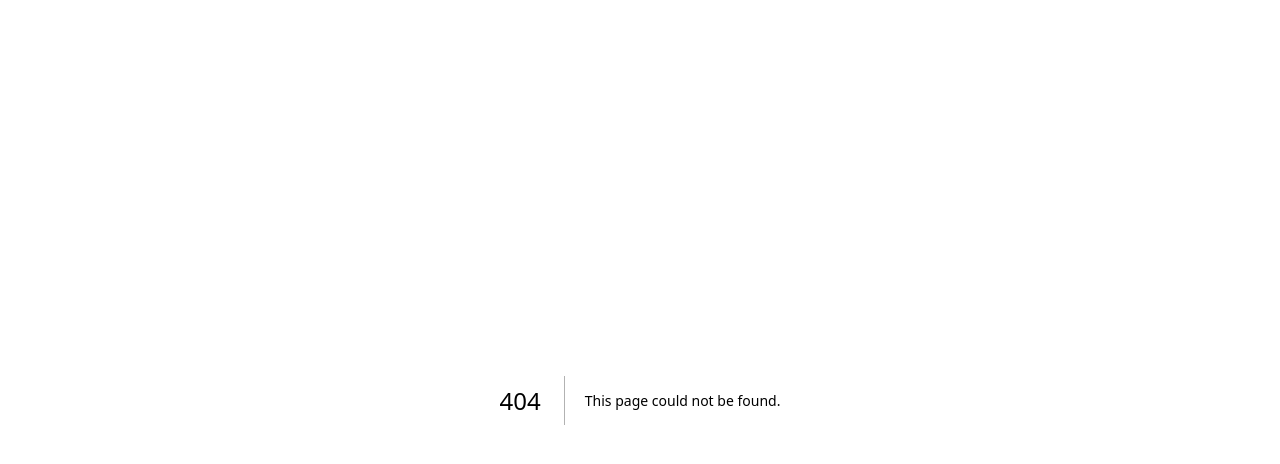
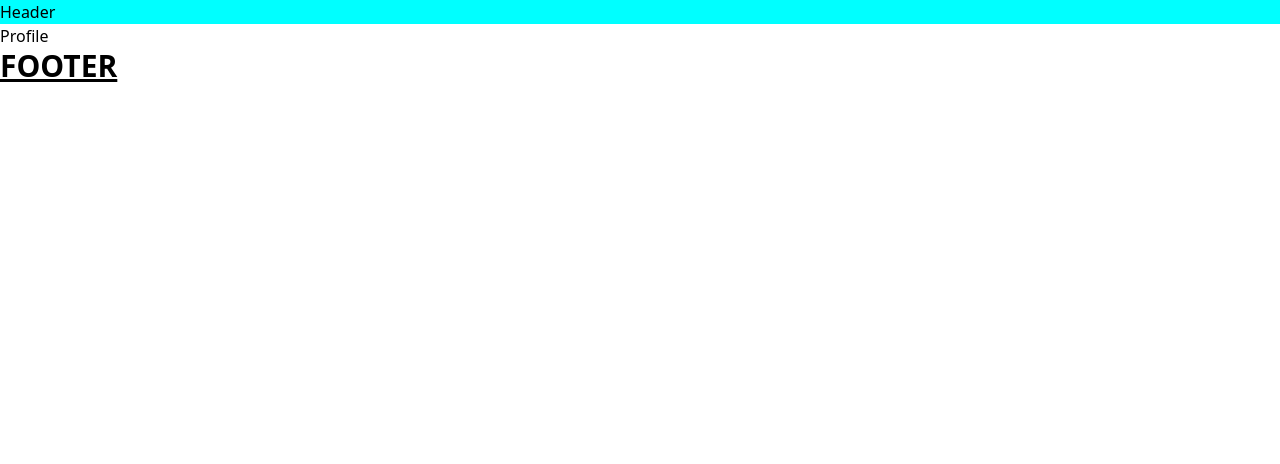
Before and after one commit to fzalv/learn_nextjs, a Next.js app: page /profile in a window 1280 px wide. Before the commit this address had no page. Shown: the top 464 px of the page. Built offline with nearby package versions, Linux system fonts and the light colour scheme.

Commit message:
Materi hari 5

```diff
--- /dev/null
+++ b/layout/index.js
@@ -0,0 +1,20 @@
+import Head from "next/head";
+
+import Header from "@/components/header";
+import Footer from "@/components/footer";
+
+export default function layout({ children }) {
+  return (
+    <div>
+      <Head>
+        <title>Create Next App</title>
+        <meta name="description" content="Generated by create next app" />
+        <meta name="viewport" content="width=device-width, initial-scale=1" />
+        <link rel="icon" href="/favicon.ico" />
+      </Head>
+      <Header />
+      {children}
+      <Footer />
+    </div>
+  );
+}
--- a/pages/index.js
+++ b/pages/index.js
@@ -1,23 +1,11 @@
-import Head from "next/head";
-import Header from "@/components/header";
-import Footer from "@/components/footer";
-import Content from "@/components/content";
+import Layout from "@/layout";
 
-export default function Layout({ children, metaTitle, metaDescription }) {
+export default function Main({ children }) {
   return (
-    <div>
-      <Head>
-        <title>{`Create Next App - ${metaTitle}`}</title>
-        <meta
-          name="description"
-          content={metaDescription || "Generated by create next app"}
-        />
-        <meta name="viewport" content="width=device-width, initial-scale=1" />
-        <link rel="icon" href="/favicon.ico" />
-      </Head>
-      <Header />
-      <Content />
-      <Footer />
-    </div>
+    <>
+      <Layout>
+        <p>Home</p>
+      </Layout>
+    </>
   );
 }
--- /dev/null
+++ b/pages/profile.js
@@ -0,0 +1,17 @@
+import Layout from "@/layout";
+import Header from "@/components/header";
+import Footer from "@/components/footer";
+import Content from "@/components/content";
+
+export default function profile() {
+  return (
+    <>
+      <Layout>
+        <p>Profile</p>
+      </Layout>
+      {/* <Header />
+      <p>Profiles</p>
+      <Footer /> */}
+    </>
+  );
+}
```
